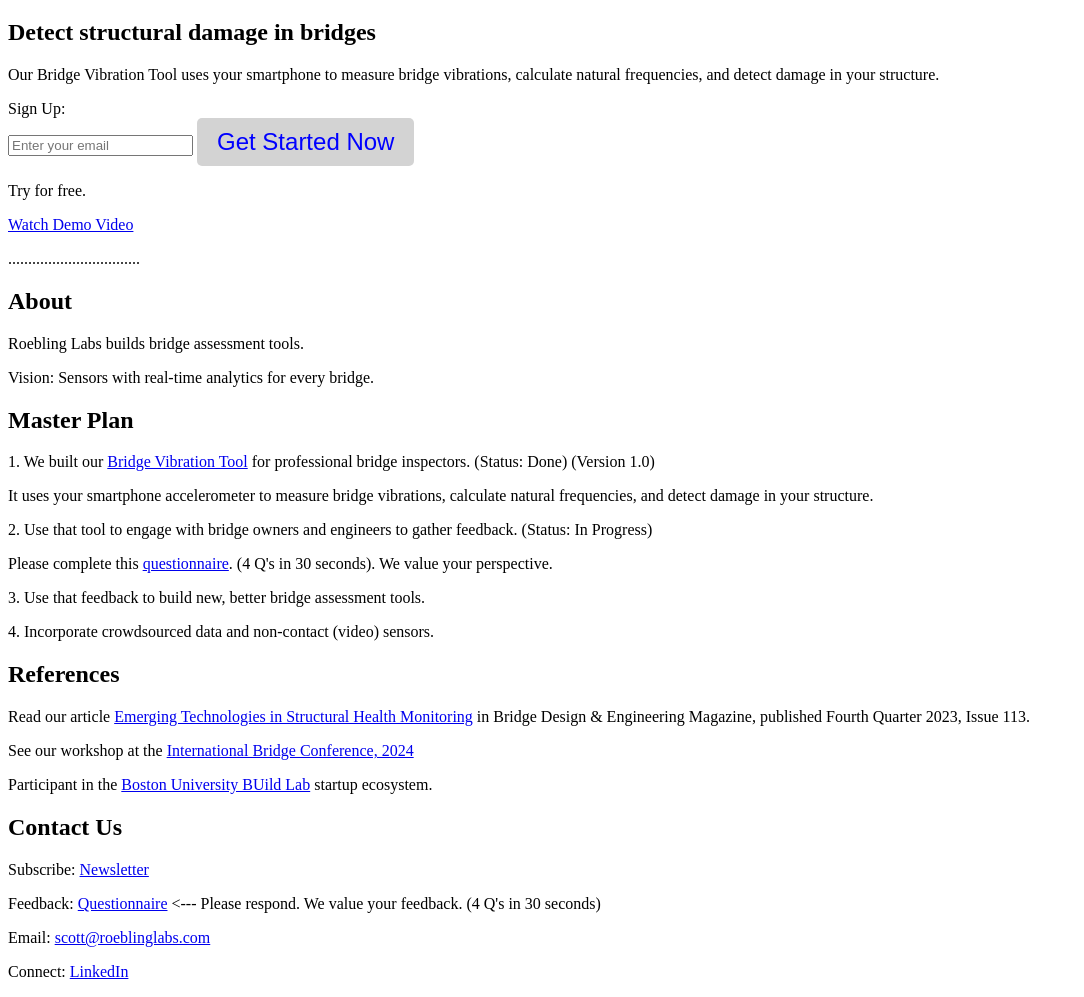
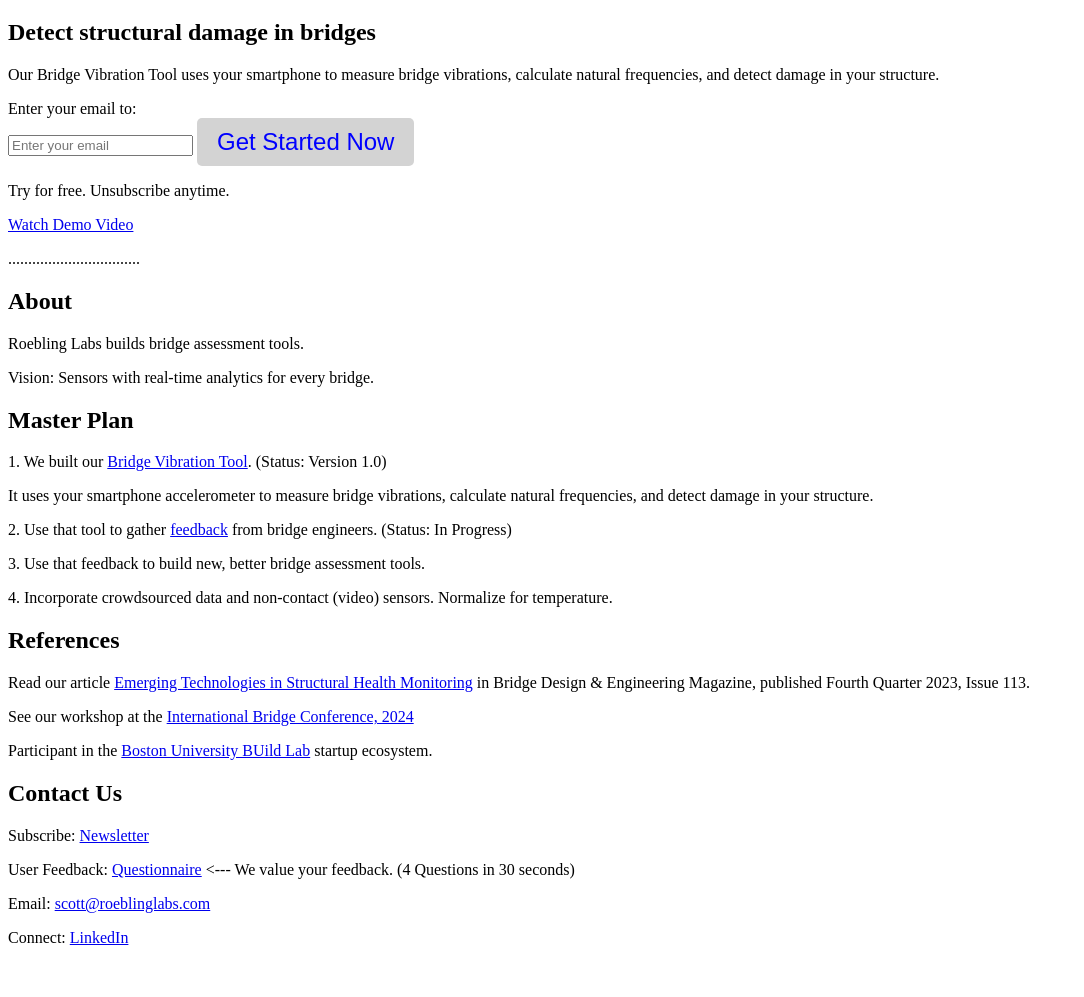
Before and after one commit to roeblinglabs/IBC-Demo, a plain HTML site: page index.html in a window 1280 px wide. Shown: the part 61-1058 px from the top of the page, without its empty margins (0-1084 px from the left). After the commit the page ends 1024 px from the top, so only its background shows below. Drawn offline with Linux system fonts and the light colour scheme.

Commit message:
Update index.html
text updates

```diff
--- a/index.html
+++ b/index.html
@@ -26,12 +26,12 @@
     <p>Our Bridge Vibration Tool uses your smartphone to measure bridge vibrations, calculate natural frequencies, and detect damage in your structure.</p>
     <p>
         <form id="emailSignInForm" style="display: inline-block;">
-            <label for="email" style="display: block;">Sign Up:</label>
+            <label for="email" style="display: block;">Enter your email to:</label>
             <input type="email" id="email" name="email" placeholder="Enter your email" required>
             <button type="submit" class="button">Get Started Now</button>
         </form>
     </p>
-    <p>Try for free.</p>
+    <p>Try for free. Unsubscribe anytime.</p>
     <p><a href="https://youtu.be/AiOQPEUpOTU?si=j4c2Rd0jbu4iQnc6" target="_blank">Watch Demo Video</a></p>
     <p>.................................</p>
     <h2>About</h2>
@@ -39,12 +39,11 @@
     <p>Vision: Sensors with real-time analytics for every bridge.</p>
 
     <h2>Master Plan</h2>
-    <p>1. We built our <a href="https://roeblinglabs.github.io/bridgevibes/">Bridge Vibration Tool</a> for professional bridge inspectors. (Status: Done) (Version 1.0)</p>
+    <p>1. We built our <a href="https://roeblinglabs.github.io/bridgevibes/">Bridge Vibration Tool</a>. (Status: Version 1.0)</p>
     <p>It uses your smartphone accelerometer to measure bridge vibrations, calculate natural frequencies, and detect damage in your structure.</p>
-    <p>2. Use that tool to engage with bridge owners and engineers to gather feedback. (Status: In Progress)</p>
-    <p>Please complete this <a href="https://forms.gle/MXPPgLcDx8tSyLX49" target="_blank">questionnaire</a>. (4 Q's in 30 seconds). We value your perspective.</p>
+    <p>2. Use that tool to gather <a href="https://forms.gle/MXPPgLcDx8tSyLX49" target="_blank">feedback</a> from bridge engineers. (Status: In Progress)</p>
     <p>3. Use that feedback to build new, better bridge assessment tools.</p>
-    <p>4. Incorporate crowdsourced data and non-contact (video) sensors.</p>
+    <p>4. Incorporate crowdsourced data and non-contact (video) sensors. Normalize for temperature.</p>
 
     <h2>References</h2>
     <p>Read our article <a href="https://www.buildbigideas.com/_files/ugd/db8110_d6b141b9a8cc41d9a60bc258ce355855.pdf" target="_blank">Emerging Technologies in Structural Health Monitoring</a> in Bridge Design & Engineering Magazine, published Fourth Quarter 2023, Issue 113.</p>
@@ -53,7 +52,7 @@
 
     <h2>Contact Us</h2>
     <p>Subscribe: <a href="https://forms.gle/fH6NiMfZ5ZGGMGwD7" target="_blank">Newsletter</a> </p>
-    <p>Feedback: <a href="https://forms.gle/MXPPgLcDx8tSyLX49" target="_blank">Questionnaire</a>  <---  Please respond. We value your feedback. (4 Q's in 30 seconds)</p>
+    <p>User Feedback: <a href="https://forms.gle/MXPPgLcDx8tSyLX49" target="_blank">Questionnaire</a>  <---  We value your feedback. (4 Questions in 30 seconds)</p>
     <p>Email: <a href="mailto:scott@roeblinglabs.com">scott@roeblinglabs.com</a></p>
     <p>Connect: <a href="https://www.linkedin.com/in/scottsnellingpe/" target="_blank">LinkedIn</a></p>
 
```
